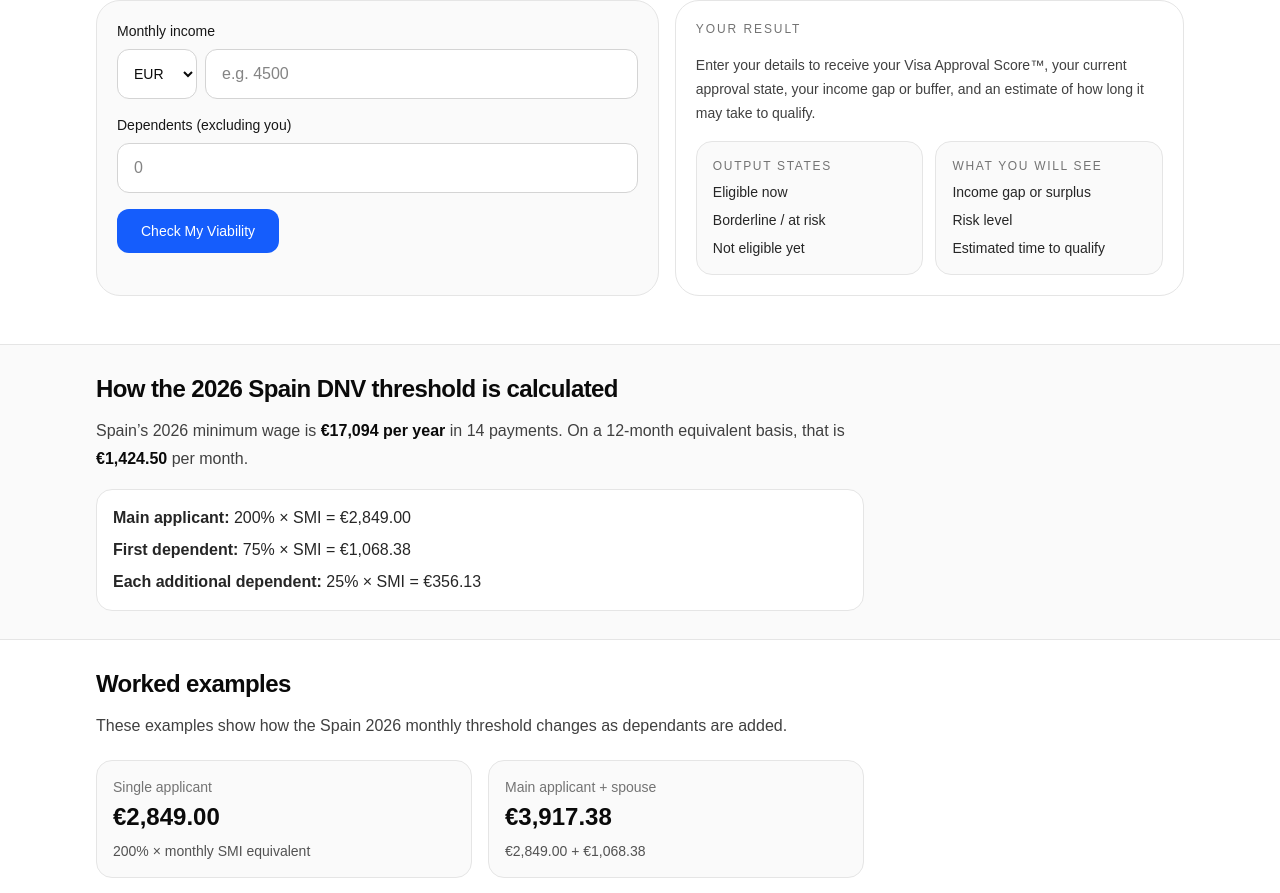
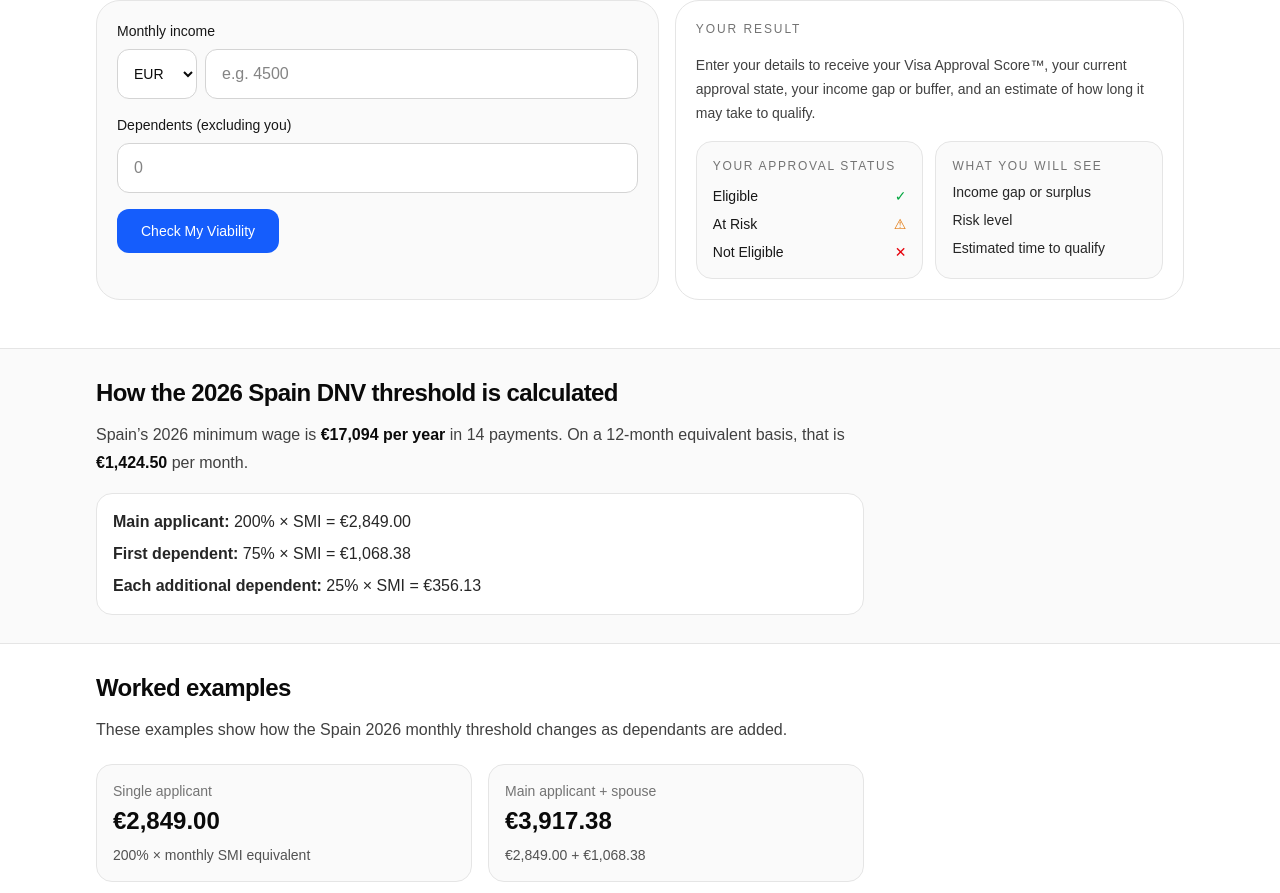
Before and after one commit to theviabilityindex-crypto/theviability-global-next, a Next.js app: page /check/spain in a window 1280 px wide. Shown: the part 1162-2055 px from the top of the page. Built offline with nearby package versions, Linux system fonts and the light colour scheme.

Commit message:
Add visual decision signal to empty result state

```diff
--- a/app/check/spain/SpainEligibilityCalculator.tsx
+++ b/app/check/spain/SpainEligibilityCalculator.tsx
@@ -484,12 +484,21 @@ export default function SpainEligibilityCalculator() {
                   <div className="grid gap-3 sm:grid-cols-2">
                     <div className="rounded-2xl border border-neutral-200 bg-neutral-50 p-4">
                       <div className="text-xs font-medium uppercase tracking-[0.14em] text-neutral-500">
-                        Output states
+                        Your approval status
                       </div>
-                      <div className="mt-2 space-y-2 text-sm text-neutral-800">
-                        <div>Eligible now</div>
-                        <div>Borderline / at risk</div>
-                        <div>Not eligible yet</div>
+                      <div className="mt-3 space-y-2 text-sm font-medium text-neutral-900">
+                        <div className="flex items-center justify-between">
+                          <span>Eligible</span>
+                          <span className="text-green-600">✓</span>
+                        </div>
+                        <div className="flex items-center justify-between">
+                          <span>At Risk</span>
+                          <span className="text-amber-600">⚠</span>
+                        </div>
+                        <div className="flex items-center justify-between">
+                          <span>Not Eligible</span>
+                          <span className="text-red-600">✕</span>
+                        </div>
                       </div>
                     </div>
 
```
